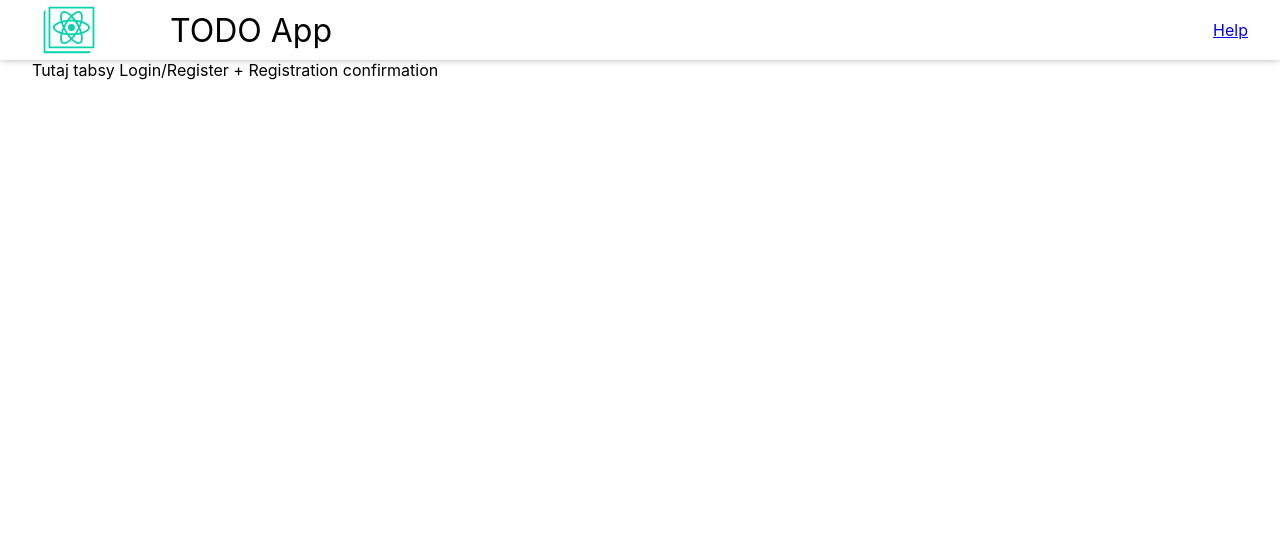
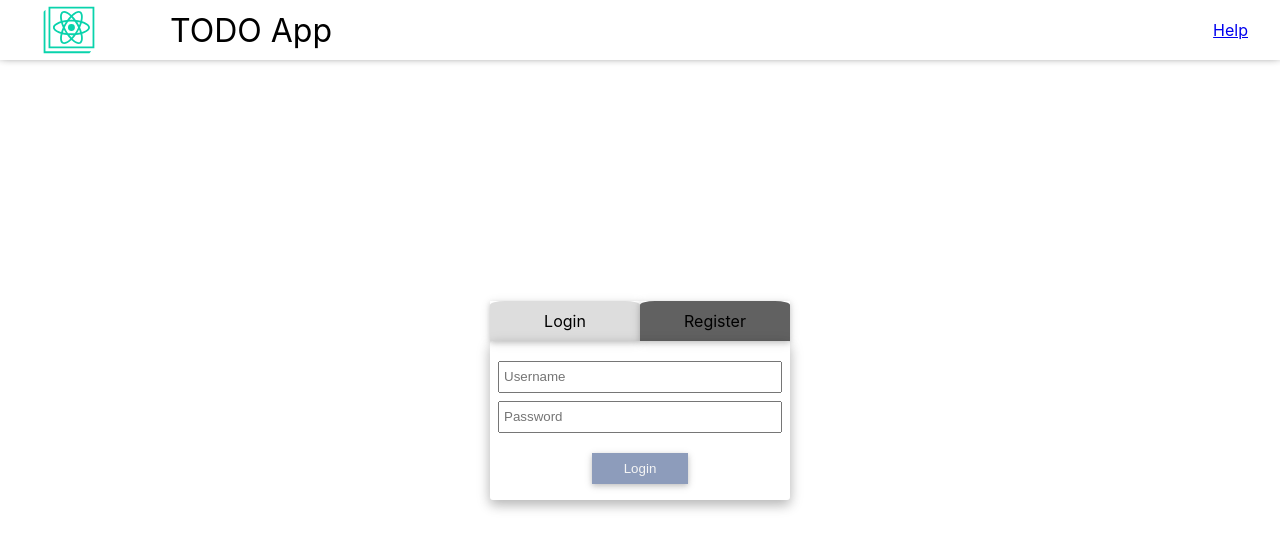
Before and after one commit to catchmareck/simple-todo-app, a React (Create React App) app: page / in a window 1280 px wide. Shown: the top 550 px of the page. Built offline with nearby package versions, Linux system fonts and the light colour scheme.

Commit message:
Add styles to auth page

```diff
--- a/src/App.scss
+++ b/src/App.scss
@@ -1,3 +1,7 @@
+html, body, #root {
+  height: 100%;
+}
+
 .App {
   text-align: center;
 }
@@ -44,10 +48,27 @@
   margin-top: 0;
   margin-bottom: 0;
 }
+.my-1 {
+  margin-top: .5rem;
+  margin-bottom: .5rem;
+}
+.m-0 {
+  margin: 0;
+}
+.px-1 {
+  padding-left: .5rem;
+  padding-right: .5rem;
+}
 .px-3 {
   padding-left: 2rem;
   padding-right: 2rem;
 }
+.p-0 {
+  padding: 0;
+}
 .d-flex {
   display: flex;
 }
+.navbar-top {
+  margin-top: -60px;
+}
--- a/src/components/auth/auth.scss
+++ b/src/components/auth/auth.scss
@@ -1,3 +1,91 @@
 #auth {
+  height: 100%;
+  justify-content: center;
+  align-items: center;
 
+  .tabs {
+    max-width: 300px;
+    flex-direction: column;
+  }
+
+  ul.tabs-list {
+    list-style: none;
+    justify-content: space-between;
+
+    li.tab-button {
+      display: inline-block;
+      width: 50%;
+      box-shadow: 0 2px 5px 0 rgba(0,0,0,.16), 0 2px 10px 0 rgba(0,0,0,.12);
+      transition: box-shadow 300ms;
+
+      &:hover {
+        box-shadow: 0 5px 11px 0 rgba(0,0,0,.18), 0 4px 15px 0 rgba(0,0,0,.15);
+      }
+
+      a {
+        display: inline-flex;
+        width: 100%;
+        height: 2.5rem;
+        text-align: center;
+        align-items: center;
+        justify-content: center;
+        cursor: pointer;
+        border-radius: 10% 10% 0 0;
+        background: #616161;
+
+        &.active {
+          background: #ddd;
+        }
+      }
+    }
+  }
+
+  div.tab-panes {
+    box-shadow: 0 5px 11px 0 rgba(0, 0, 0, 0.18), 0 4px 15px 0 rgba(0, 0, 0, 0.15);
+    border-radius: 3px;
+    padding-left: .5rem;
+    padding-right: .5rem;
+  }
+
+  div.tab-pane {
+    display: none;
+
+    &.active {
+      display: block;
+    }
+
+    .form {
+      padding-top: 1rem;
+      text-align: center;
+    }
+
+    input {
+      width: 100%;
+      height: 2rem;
+      margin-top: .25rem;
+      margin-bottom: .25rem;
+      padding-left: .25rem;
+      box-sizing: border-box;
+    }
+
+    button[type=submit] {
+      padding: .5rem 2rem;
+      margin-top: 1rem;
+      margin-bottom: 1rem;
+      cursor: pointer;
+      background: #8d9cbb;
+      border: none;
+      box-shadow: 0 2px 5px 0 rgba(0,0,0,.16), 0 2px 10px 0 rgba(0,0,0,.12);
+      transition: box-shadow 300ms;
+      color: #f5f5f5;
+
+      &:active {
+        background: #434861;
+      }
+
+      &:hover {
+        box-shadow: 0 5px 11px 0 rgba(0,0,0,.18), 0 4px 15px 0 rgba(0,0,0,.15);
+      }
+    }
+  }
 }
--- a/src/components/auth/auth.tsx
+++ b/src/components/auth/auth.tsx
@@ -5,13 +5,52 @@ class Auth extends Component<any, any> {
 
     constructor(props: any) {
         super(props);
+
+        this.activateTab = this.activateTab.bind(this);
+    }
+
+    activateTab(tabId: string, target: EventTarget) {
+
+        document.querySelectorAll('.tab-pane.active').forEach((tab: Element) => tab.classList.remove('active'));
+        document.querySelectorAll('.tab-button a.active').forEach((btn: Element) => btn.classList.remove('active'));
+
+        const tab: HTMLDivElement = document.getElementById(tabId) as HTMLDivElement;
+        tab.classList.add('active');
+        (target as Element).classList.add('active');
     }
 
     render(): React.ReactElement<any, string | React.JSXElementConstructor<any>> | string | number | {} | React.ReactNodeArray | React.ReactPortal | boolean | null | undefined {
 
         return (
-            <div id="auth" className="d-flex px-3">
-                Tutaj tabsy Login/Register + Registration confirmation
+            <div id="auth" className="d-flex navbar-top">
+                <div className="tabs d-flex">
+                    <ul className="tabs-list d-flex m-0 p-0">
+                        <li className="tab-button" onClick={(e) => this.activateTab('login-tab', e.target)}><a className="active">Login</a></li>
+                        <li className="tab-button" onClick={(e) => this.activateTab('register-tab', e.target)}><a>Register</a></li>
+                    </ul>
+                    <div className="tab-panes px-1">
+                        <div id="login-tab" className="tab-pane active">
+                            <form id="login-form" className="form">
+                                <input type="text" name="username" placeholder="Username" />
+                                <input type="password" name="password" placeholder="Password" />
+
+                                <button type="submit">Login</button>
+                            </form>
+                        </div>
+                        <div id="register-tab" className="tab-pane">
+                            <form id="register-form" className="form">
+                                <input type="text" name="username" placeholder="Username" />
+                                <input type="text" name="firstname" placeholder="First name" />
+                                <input type="text" name="lastname" placeholder="Last name" />
+                                <input type="email" name="email" placeholder="Email" />
+                                <input type="password" name="password" placeholder="Password" />
+                                <input type="password" name="repeatpassword" placeholder="Repeat password" />
+
+                                <button type="submit">Register</button>
+                            </form>
+                        </div>
+                    </div>
+                </div>
             </div>
         );
     }
```
